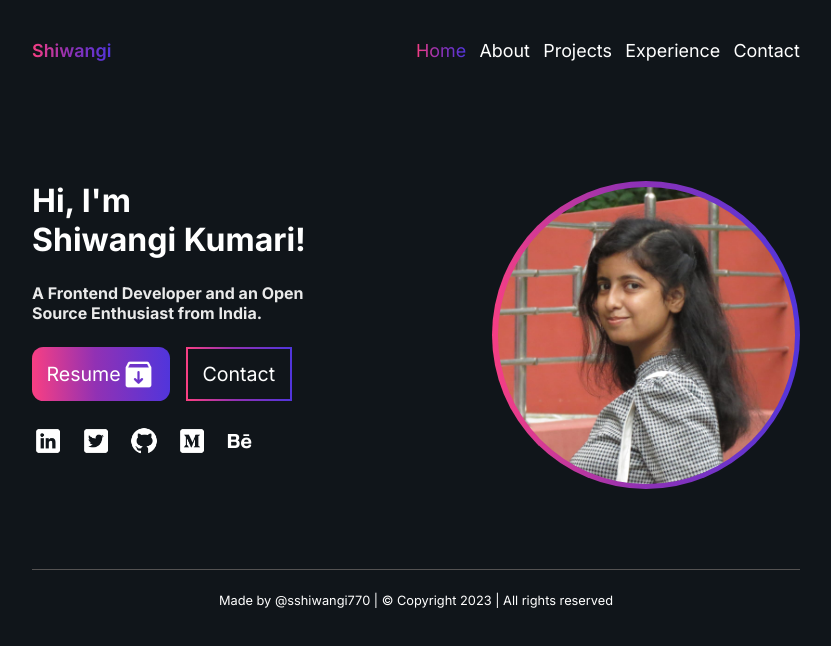
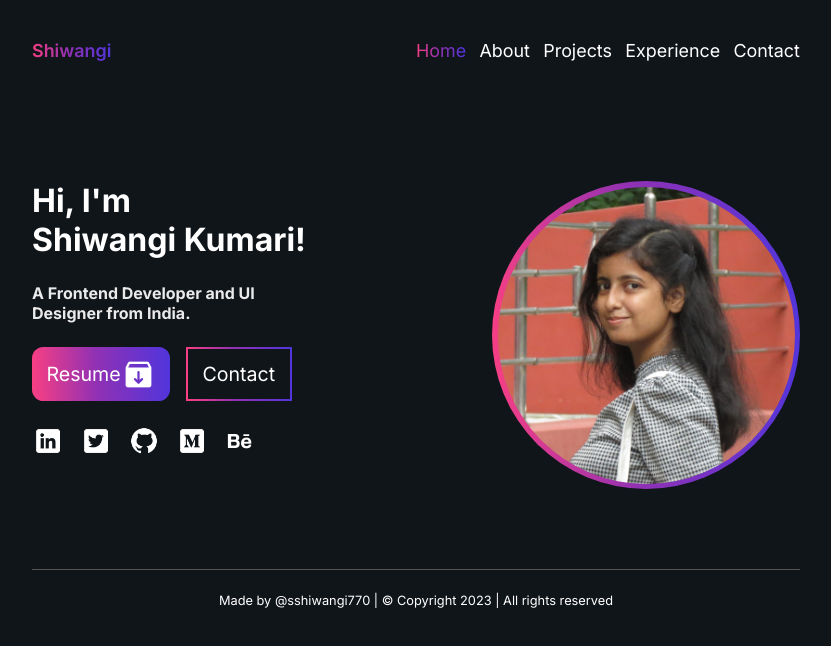
Before and after one commit to sshiwangi/Shiwangi-Portfolio, a React (Create React App) app: page / in a window 1280 px wide. Shown: the top 646 px of the page, without its empty margins (224-1055 px from the left). Built offline with nearby package versions, Linux system fonts and the light colour scheme.

Commit message:
updated home

```diff
--- a/src/pages/Home/Home.jsx
+++ b/src/pages/Home/Home.jsx
@@ -52,7 +52,7 @@ function Home() {
             Hi, I'm <br /> Shiwangi Kumari!
           </h1>
           <h2 className="hero-headline">
-            A Frontend Developer and an Open Source Enthusiast from India.
+            A Frontend Developer and UI Designer from India.
           </h2>
           <div className="btn-container">
             <div className="btn filled-btn">
```
